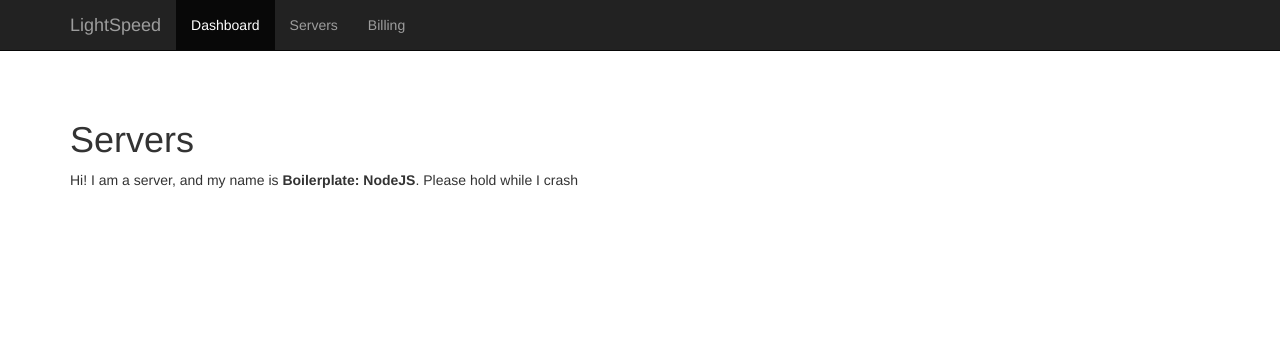
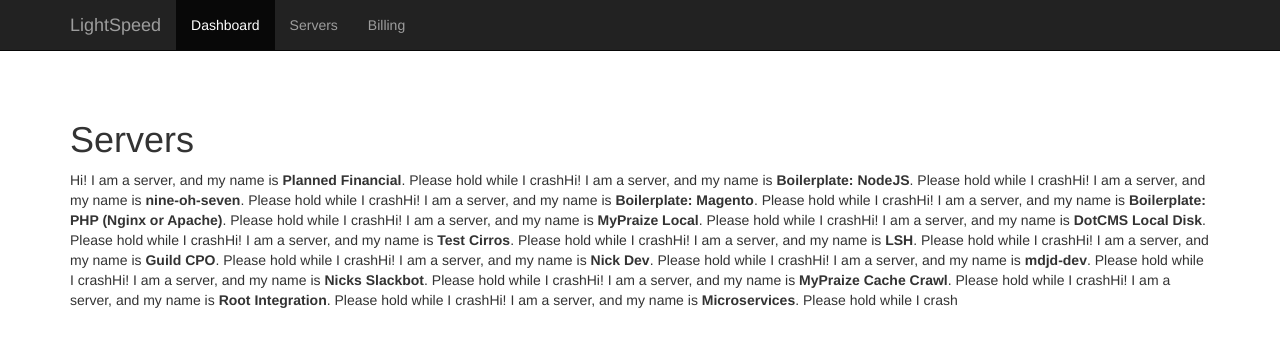
Before and after one commit to AddoSolutions/learn-angular-directives, a website: page index.html in a window 1280 px wide. Drawn offline with nearby package versions, Linux system fonts and the light colour scheme.

Commit message:
Repeating a directive

```diff
--- a/index.html
+++ b/index.html
@@ -69,8 +69,10 @@
 <div class="container" ng-controller="DashboardCtrl">
 
 	<h1>Servers</h1>
+	<div class="list-group">
+		<server-item server="server" ng-repeat="server in config.servers"></server-item>
+	</div>
 
-	<server-item server="config.servers[1]"></server-item>
 
 </div><!-- /.container -->
 
```
